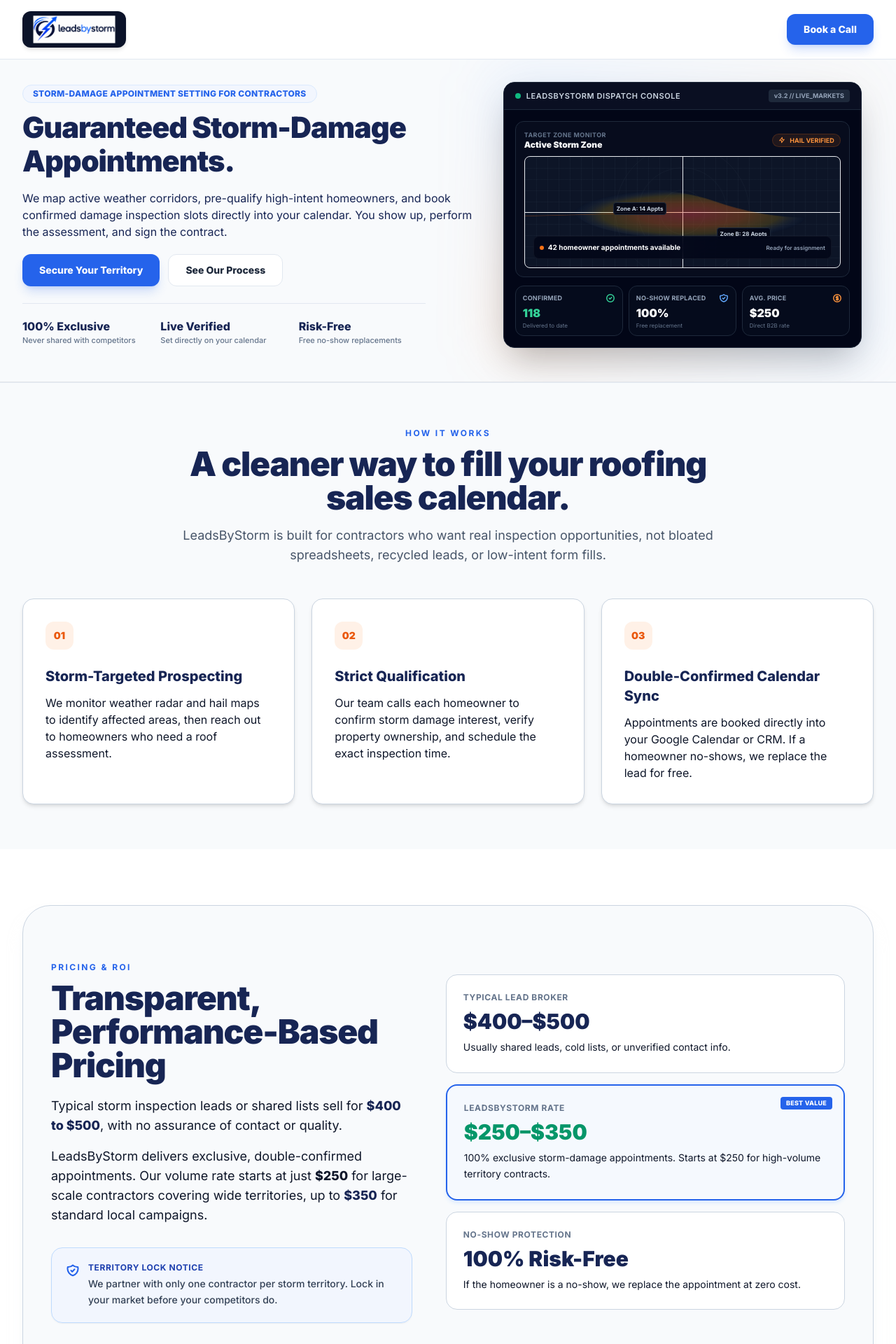
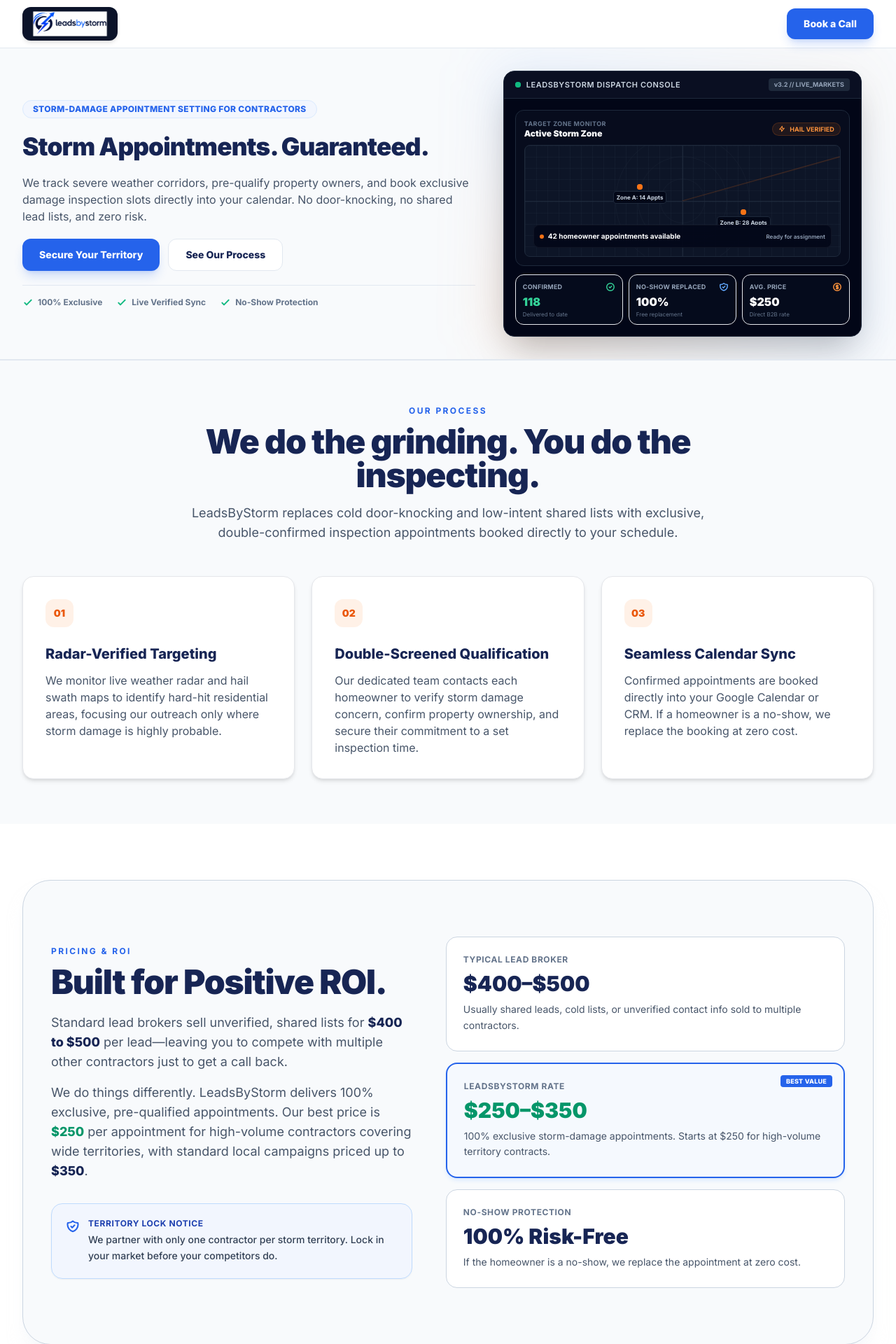
Before and after one commit to bbarnes4318/roofvisor, a Next.js app: page / in a window 1280 px wide. Shown: the top 1920 px of the page at 70% size. Built offline with nearby package versions, Linux system fonts and the light colour scheme.

Commit message:
Optimize hero layout above-the-fold, improve copywriting, adjust pricing terms, and fix Tailwind typos

```diff
--- a/app/page.tsx
+++ b/app/page.tsx
@@ -3,7 +3,7 @@
 export const metadata: Metadata = {
   title: "LeadsByStorm | Guaranteed Storm Damage Appointments",
   description:
-    "LeadsByStorm provides targeted roofing lead generation and confirmed storm damage inspection appointments for roofing contractors.",
+    "LeadsByStorm provides exclusive, pre-qualified storm damage inspection appointments for roofing contractors.",
 };
 
 type Feature = {
@@ -16,19 +16,19 @@
 
 const features: Feature[] = [
   {
-    title: "Storm-Targeted Prospecting",
+    title: "Radar-Verified Targeting",
     description:
-      "We monitor weather radar and hail maps to identify affected areas, then reach out to homeowners who need a roof assessment.",
+      "We monitor live weather radar and hail swath maps to identify hard-hit residential areas, focusing our outreach only where storm damage is highly probable.",
   },
   {
-    title: "Strict Qualification",
+    title: "Double-Screened Qualification",
     description:
-      "Our team calls each homeowner to confirm storm damage interest, verify property ownership, and schedule the exact inspection time.",
+      "Our dedicated team contacts each homeowner to verify storm damage concern, confirm property ownership, and secure their commitment to a set inspection time.",
   },
   {
-    title: "Double-Confirmed Calendar Sync",
+    title: "Seamless Calendar Sync",
     description:
-      "Appointments are booked directly into your Google Calendar or CRM. If a homeowner no-shows, we replace the lead for free.",
+      "Confirmed appointments are booked directly into your Google Calendar or CRM. If a homeowner is a no-show, we replace the booking at zero cost.",
   },
 ];
 
@@ -49,7 +49,7 @@
       ? "bg-blue-600 text-white shadow-lg shadow-blue-600/20 hover:bg-blue-700 hover:shadow-blue-700/35 hover:-translate-y-[1px]"
       : variant === "secondary-dark"
       ? "border border-slate-700 bg-slate-900/50 text-slate-200 hover:border-slate-500 hover:bg-slate-800/60 hover:text-white hover:-translate-y-[1px]"
-      : "border border-slate-200 bg-white text-slate-800 hover:border-slate-350 hover:bg-slate-50 hover:-translate-y-[1px]";
+      : "border border-slate-200 bg-white text-slate-850 hover:border-slate-300 hover:bg-slate-50 hover:-translate-y-[1px]";
 
   return (
     <a href={href} className={`${baseClasses} ${variantClasses}`}>
@@ -109,7 +109,7 @@
 
       {description ? (
         <p className={`mt-4 text-base leading-relaxed sm:text-lg ${
-          theme === "dark" ? "text-slate-300" : "text-slate-600"
+          theme === "dark" ? "text-slate-350" : "text-slate-600"
         }`}>{description}</p>
       ) : null}
     </div>
@@ -119,13 +119,13 @@
 function Header() {
   return (
     <header className="sticky top-0 z-50 border-b border-slate-200 bg-white/85 backdrop-blur-md">
-      <nav className="mx-auto flex max-w-7xl items-center justify-between px-4 py-4 sm:px-6 lg:px-8">
+      <nav className="mx-auto flex max-w-7xl items-center justify-between px-4 py-2.5 sm:px-6 lg:px-8">
         <a href="#" aria-label="LeadsByStorm home" className="flex items-center">
           <div className="bg-[#0b1329] px-3.5 py-1.5 rounded-xl flex items-center justify-center shadow-md">
             <img
               src={LOGO_SRC}
               alt="LeadsByStorm Logo"
-              className="h-8 w-auto max-w-[200px] object-contain sm:h-10 sm:max-w-[260px]"
+              className="h-8 w-auto max-w-[200px] object-contain sm:h-9 sm:max-w-[260px]"
             />
           </div>
         </a>
@@ -149,7 +149,7 @@
         <div className="flex items-center justify-between border-b border-slate-800 bg-slate-900/60 px-4 py-2.5">
           <div className="flex items-center gap-2">
             <span className="flex h-2 w-2 relative">
-              <span className="animate-ping absolute inline-flex h-full w-full rounded-full bg-emerald-455 opacity-75"></span>
+              <span className="animate-ping absolute inline-flex h-full w-full rounded-full bg-emerald-400 opacity-75"></span>
               <span className="relative inline-flex rounded-full h-2 w-2 bg-emerald-500"></span>
             </span>
             <span className="text-[11px] font-semibold tracking-wider text-slate-300 uppercase">
@@ -184,7 +184,7 @@
             </div>
 
             {/* Weather Radar Graphic (SVG) */}
-            <div className="relative h-40 w-full overflow-hidden rounded-lg bg-[#0d1527] border border-slate-850">
+            <div className="relative h-40 w-full overflow-hidden rounded-lg bg-[#0d1527] border border-slate-800">
 
               {/* Radar Sweeper Grid Lines */}
               <div className="absolute inset-0 bg-[linear-gradient(rgba(51,65,85,0.15)_1px,transparent_1px),linear-gradient(90deg,rgba(51,65,85,0.15)_1px,transparent_1px)] bg-[size:16px_16px]" />
@@ -195,8 +195,8 @@
               <div className="absolute left-1/2 top-1/2 -translate-x-1/2 -translate-y-1/2 rounded-full border border-slate-800/40 w-48 h-48" />
 
               {/* Radar Crosshairs */}
-              <div className="absolute inset-x-0 top-1/2 border-t border-slate-850" />
-              <div className="absolute inset-y-0 left-1/2 border-l border-slate-850" />
+              <div className="absolute inset-x-0 top-1/2 border-t border-slate-800" />
+              <div className="absolute inset-y-0 left-1/2 border-l border-slate-800" />
 
               {/* Storm Front Contour (translucent colored overlay) */}
               <svg className="absolute inset-0 h-full w-full opacity-60" viewBox="0 0 100 100" preserveAspectRatio="none">
@@ -223,7 +223,7 @@
               <div className="absolute top-[35%] left-[28%] flex flex-col items-center">
                 <span className="relative flex h-2 w-2">
                   <span className="animate-ping absolute inline-flex h-full w-full rounded-full bg-orange-400 opacity-75"></span>
-                  <span className="relative inline-flex rounded-full h-2 w-2 bg-orange-550"></span>
+                  <span className="relative inline-flex rounded-full h-2 w-2 bg-orange-500"></span>
                 </span>
                 <span className="mt-0.5 rounded bg-slate-950/90 px-1 py-0.5 text-[8px] font-bold text-slate-300 border border-slate-800">
                   Zone A: 14 Appts
@@ -232,8 +232,8 @@
 
               <div className="absolute bottom-[25%] right-[22%] flex flex-col items-center">
                 <span className="relative flex h-2 w-2">
-                  <span className="animate-ping absolute inline-flex h-full w-full rounded-full bg-orange-450 opacity-75"></span>
-                  <span className="relative inline-flex rounded-full h-2 w-2 bg-orange-550"></span>
+                  <span className="animate-ping absolute inline-flex h-full w-full rounded-full bg-orange-400 opacity-75"></span>
+                  <span className="relative inline-flex rounded-full h-2 w-2 bg-orange-500"></span>
                 </span>
                 <span className="mt-0.5 rounded bg-slate-950/90 px-1 py-0.5 text-[8px] font-bold text-slate-300 border border-slate-800">
                   Zone B: 28 Appts
@@ -294,7 +294,7 @@
             ].map((stat) => (
               <div
                 key={stat.label}
-                className="rounded-xl border border-slate-800 bg-slate-900/30 p-2.5 hover:border-slate-700 transition"
+                className="rounded-xl border border-slate-850 bg-slate-900/30 p-2.5 hover:border-slate-700 transition"
               >
                 <div className="flex items-center justify-between gap-1">
                   <p className="text-[9px] font-bold text-slate-400 uppercase tracking-wide truncate">{stat.label}</p>
@@ -314,43 +314,78 @@
 
 function HeroSection() {
   return (
-    <SectionContainer noPadding className="overflow-hidden bg-[#f8fafc] text-blue-950 pb-10 pt-6 sm:pt-8 lg:pb-12 relative border-b border-slate-150">
-      <div className="grid items-center gap-8 lg:grid-cols-[1.1fr_0.9fr] lg:gap-10">
-        <div>
-          <div className="mb-3 inline-flex rounded-full border border-blue-100 bg-blue-50/70 px-3.5 py-1 text-xs font-extrabold text-blue-600 tracking-wide uppercase">
+    <SectionContainer noPadding className="overflow-hidden bg-[#f8fafc] text-blue-950 py-4 sm:py-6 lg:py-8 relative border-b border-slate-200">
+      <div className="grid gap-6 lg:grid-cols-[1.1fr_0.9fr] lg:gap-10 lg:items-center">
+
+        {/* Left Column (Desktop Layout) */}
+        <div className="space-y-4 lg:space-y-5">
+          <div className="inline-flex rounded-full border border-blue-100 bg-blue-50/70 px-3.5 py-1 text-[10px] sm:text-xs font-extrabold text-blue-600 tracking-wide uppercase">
             STORM-DAMAGE APPOINTMENT SETTING FOR CONTRACTORS
           </div>
 
-          <h1 className="max-w-3xl text-3xl font-black tracking-tight text-blue-950 sm:text-4xl lg:text-[2.6rem] lg:leading-[1.15]">
-            Guaranteed Storm-Damage Appointments.
+          <h1 className="text-3xl font-black tracking-tight text-blue-950 sm:text-4xl lg:text-[2.2rem] lg:leading-[1.15]">
+            Storm Appointments. Guaranteed.
           </h1>
 
-          <p className="mt-4 max-w-2xl text-sm leading-relaxed text-slate-650 sm:text-base">
-            We map active weather corridors, pre-qualify high-intent homeowners, and book confirmed damage inspection slots directly into your calendar. You show up, perform the assessment, and sign the contract.
+          {/* Mobile/Tablet Mockup Placement (only visible below lg breakpoint) */}
+          <div className="block lg:hidden my-3">
+            <HeroVisual />
+          </div>
+
+          <p className="text-sm leading-relaxed text-slate-600 sm:text-base">
+            We track severe weather corridors, pre-qualify property owners, and book exclusive damage inspection slots directly into your calendar. No door-knocking, no shared lead lists, and zero risk.
           </p>
 
-          <div className="mt-5 flex flex-col gap-3 sm:flex-row">
+          <div className="flex flex-col gap-3 sm:flex-row">
             <ButtonLink href="#calendar">Secure Your Territory</ButtonLink>
             <ButtonLink href="#how-it-works" variant="secondary">
               See Our Process
             </ButtonLink>
           </div>
 
-          <div className="mt-6 grid max-w-xl grid-cols-3 gap-4 border-t border-slate-200 pt-5">
-            {[
-              ["100% Exclusive", "Never shared with competitors"],
-              ["Live Verified", "Set directly on your calendar"],
-              ["Risk-Free", "Free no-show replacements"],
-            ].map(([value, label]) => (
-              <div key={value}>
-                <p className="text-sm font-extrabold text-blue-950 sm:text-base">{value}</p>
-                <p className="mt-0.5 text-[11px] text-slate-500 font-medium leading-tight">{label}</p>
-              </div>
-            ))}
+          {/* Desktop trust checkmarks (hidden on mobile/tablet to save space) */}
+          <div className="hidden lg:flex items-center gap-5 border-t border-slate-200 pt-4 text-xs font-bold text-slate-500">
+            <span className="flex items-center gap-1.5">
+              <svg className="h-4 w-4 text-emerald-500" fill="none" viewBox="0 0 24 24" stroke="currentColor" strokeWidth="3">
+                <path strokeLinecap="round" strokeLinejoin="round" d="M5 13l4 4L19 7" />
+              </svg>
+              100% Exclusive
+            </span>
+            <span className="flex items-center gap-1.5">
+              <svg className="h-4 w-4 text-emerald-500" fill="none" viewBox="0 0 24 24" stroke="currentColor" strokeWidth="3">
+                <path strokeLinecap="round" strokeLinejoin="round" d="M5 13l4 4L19 7" />
+              </svg>
+              Live Verified Sync
+            </span>
+            <span className="flex items-center gap-1.5">
+              <svg className="h-4 w-4 text-emerald-500" fill="none" viewBox="0 0 24 24" stroke="currentColor" strokeWidth="3">
+                <path strokeLinecap="round" strokeLinejoin="round" d="M5 13l4 4L19 7" />
+              </svg>
+              No-Show Protection
+            </span>
+          </div>
+
+          {/* Mobile compact trust indicators (only visible below lg breakpoint) */}
+          <div className="grid grid-cols-3 gap-2 border-t border-slate-200 pt-3 text-[10px] font-bold text-slate-500 text-center lg:hidden">
+            <div className="rounded-lg border border-slate-200 bg-white p-2">
+              <p className="text-blue-950">100% Exclusive</p>
+              <p className="text-[8px] text-slate-400 font-medium mt-0.5">Never Shared</p>
+            </div>
+            <div className="rounded-lg border border-slate-200 bg-white p-2">
+              <p className="text-blue-950">Live Sync</p>
+              <p className="text-[8px] text-slate-400 font-medium mt-0.5">Direct Calendar</p>
+            </div>
+            <div className="rounded-lg border border-slate-200 bg-white p-2">
+              <p className="text-blue-950">Risk-Free</p>
+              <p className="text-[8px] text-slate-400 font-medium mt-0.5">Free Replace</p>
+            </div>
           </div>
         </div>
 
-        <HeroVisual />
+        {/* Right Column (Desktop Mockup Placement - hidden on mobile/tablet) */}
+        <div className="hidden lg:block">
+          <HeroVisual />
+        </div>
       </div>
     </SectionContainer>
   );
@@ -358,14 +393,14 @@
 
 function FeatureCard({ feature, index }: { feature: Feature; index: number }) {
   return (
-    <article className="group rounded-2xl border border-slate-300 bg-white p-8 shadow-md transition duration-300 hover:-translate-y-1 hover:shadow-xl hover:border-slate-400">
+    <article className="group rounded-2xl border border-slate-350 bg-white p-8 shadow-md transition duration-300 hover:-translate-y-1 hover:shadow-xl hover:border-slate-400">
       <div className="mb-6 flex h-10 w-10 items-center justify-center rounded-xl bg-orange-500/10 text-sm font-black text-orange-600">
         0{index + 1}
       </div>
 
       <h3 className="text-xl font-extrabold text-blue-950">{feature.title}</h3>
 
-      <p className="mt-3 leading-relaxed text-slate-650 text-sm sm:text-base">{feature.description}</p>
+      <p className="mt-3 leading-relaxed text-slate-600 text-sm sm:text-base">{feature.description}</p>
     </article>
   );
 }
@@ -374,9 +409,9 @@
   return (
     <SectionContainer id="how-it-works" className="bg-[#f8fafc] border-t border-slate-200">
       <SectionHeading
-        eyebrow="How It Works"
-        title="A cleaner way to fill your roofing sales calendar."
-        description="LeadsByStorm is built for contractors who want real inspection opportunities, not bloated spreadsheets, recycled leads, or low-intent form fills."
+        eyebrow="OUR PROCESS"
+        title="We do the grinding. You do the inspecting."
+        description="LeadsByStorm replaces cold door-knocking and low-intent shared lists with exclusive, double-confirmed inspection appointments booked directly to your schedule."
         theme="light"
       />
 
@@ -400,15 +435,15 @@
             </p>
 
             <h2 className="text-3xl font-black tracking-tight text-blue-950 sm:text-4xl lg:text-5xl">
-              Transparent, Performance-Based Pricing
+              Built for Positive ROI.
             </h2>
 
-            <p className="mt-5 text-base leading-relaxed text-slate-650 sm:text-lg">
-              Typical storm inspection leads or shared lists sell for <strong className="font-extrabold text-blue-950">$400 to $500</strong>, with no assurance of contact or quality.
+            <p className="mt-5 text-base leading-relaxed text-slate-600 sm:text-lg">
+              Standard lead brokers sell unverified, shared lists for <strong className="font-extrabold text-blue-950">$400 to $500</strong> per lead—leaving you to compete with multiple other contractors just to get a call back.
             </p>
 
-            <p className="mt-4 text-base leading-relaxed text-slate-655 sm:text-lg">
-              LeadsByStorm delivers exclusive, double-confirmed appointments. Our volume rate starts at just <strong className="font-extrabold text-emerald-650">$250</strong> for large-scale contractors covering wide territories, up to <strong className="font-extrabold text-blue-950">$350</strong> for standard local campaigns.
+            <p className="mt-4 text-base leading-relaxed text-slate-600 sm:text-lg">
+              We do things differently. LeadsByStorm delivers 100% exclusive, pre-qualified appointments. Our best price is <strong className="font-extrabold text-emerald-600">$250</strong> per appointment for high-volume contractors covering wide territories, with standard local campaigns priced up to <strong className="font-extrabold text-blue-950">$350</strong>.
             </p>
 
             <div className="mt-8 rounded-2xl border border-blue-200 bg-blue-50/70 p-5 shadow-sm">
@@ -434,7 +469,7 @@
               {
                 label: "Typical Lead Broker",
                 value: "$400–$500",
-                description: "Usually shared leads, cold lists, or unverified contact info.",
+                description: "Usually shared leads, cold lists, or unverified contact info sold to multiple contractors.",
                 highlight: false,
                 isGreenValue: false,
               },
@@ -470,7 +505,7 @@
                 <p className={`mt-2 text-3xl font-black ${item.isGreenValue ? "text-emerald-600" : "text-blue-950"}`}>
                   {item.value}
                 </p>
-                <p className="mt-2 text-sm leading-relaxed text-slate-655">
+                <p className="mt-2 text-sm leading-relaxed text-slate-600">
                   {item.description}
                 </p>
               </div>
@@ -485,7 +520,7 @@
 function CalendarPlaceholder() {
   return (
     <div className="rounded-2xl border border-slate-300 bg-white p-6 shadow-xl">
-      <div className="mb-6 border-b border-slate-150 pb-5">
+      <div className="mb-6 border-b border-slate-200 pb-5">
         <p className="text-xs font-bold uppercase tracking-widest text-blue-600">
           Booking Console
         </p>
@@ -509,7 +544,7 @@
           <div className="grid grid-cols-5 gap-2 text-center text-[10px] sm:text-xs">
             {["Mon", "Tue", "Wed", "Thu", "Fri"].map((day, idx) => (
               <div key={day} className="space-y-2">
-                <div className="font-bold text-slate-750">{day}</div>
+                <div className="font-bold text-slate-700">{day}</div>
                 <div className="rounded bg-blue-50 py-1 font-bold text-blue-900 border border-blue-100">{8 + idx}</div>
                 <div className="rounded border border-slate-300 bg-white py-1 text-slate-700">9:00 AM</div>
                 <div className="rounded border border-slate-300 bg-white py-1 text-slate-700">11:30 AM</div>
@@ -537,7 +572,7 @@
           <p className="text-base font-black text-white">
             Embed Scheduling Widget Here
           </p>
-          <p className="mt-2 max-w-xs text-xs leading-relaxed text-slate-350">
+          <p className="mt-2 max-w-xs text-xs leading-relaxed text-slate-400">
             Replace this container with your Calendly, Cal.com, HubSpot, or GoHighLevel inline iframe.
           </p>
 
@@ -560,22 +595,22 @@
   return (
     <div className="rounded-2xl border border-slate-300 bg-white p-8 flex flex-col justify-between shadow-xl">
       <div>
-        <p className="text-xs font-bold uppercase tracking-widest text-blue-650">
-          Prefer Email?
+        <p className="text-xs font-bold uppercase tracking-widest text-blue-600">
+          Contact Us Directly
         </p>
 
         <h3 className="mt-3 text-2xl font-black text-blue-950">
           Send your availability.
         </h3>
 
-        <p className="mt-4 leading-relaxed text-slate-650 text-sm sm:text-base">
-          Prefer to email? Click below to send us your availability directly, and we will get back to you immediately.
+        <p className="mt-4 leading-relaxed text-slate-600 text-sm sm:text-base">
+          Have questions or need custom volume pricing? Send us an email and our territory director will contact you within 15 minutes.
         </p>
       </div>
 
       <a
         href={`mailto:${CONTACT_EMAIL}?subject=${subject}&body=${body}`}
-        className="mt-8 inline-flex items-center justify-center rounded-xl border border-slate-300 bg-slate-50 px-6 py-3 text-sm font-extrabold text-slate-800 shadow-sm transition hover:border-slate-450 hover:bg-slate-100 active:scale-[0.98] transform"
+        className="mt-8 inline-flex items-center justify-center rounded-xl border border-slate-300 bg-slate-50 px-6 py-3 text-sm font-extrabold text-slate-800 shadow-sm transition hover:border-slate-400 hover:bg-slate-100 active:scale-[0.98] transform"
       >
         Email LeadsByStorm
       </a>
@@ -589,8 +624,8 @@
       <div className="mb-12">
         <SectionHeading
           eyebrow="TERRITORY LOCK"
-          title="Secure Your Storm Territory Today"
-          description="Select a time for a quick 10-minute discovery call. We'll show you active storm zones in your area and share our current appointment inventory."
+          title="Claim Your Storm Territory Today"
+          description="We work with exactly one roofing contractor per territory to prevent lead dilution. Book a 10-minute call to check active storm corridors and view our current appointment inventory in your market."
           theme="light"
         />
       </div>
```
